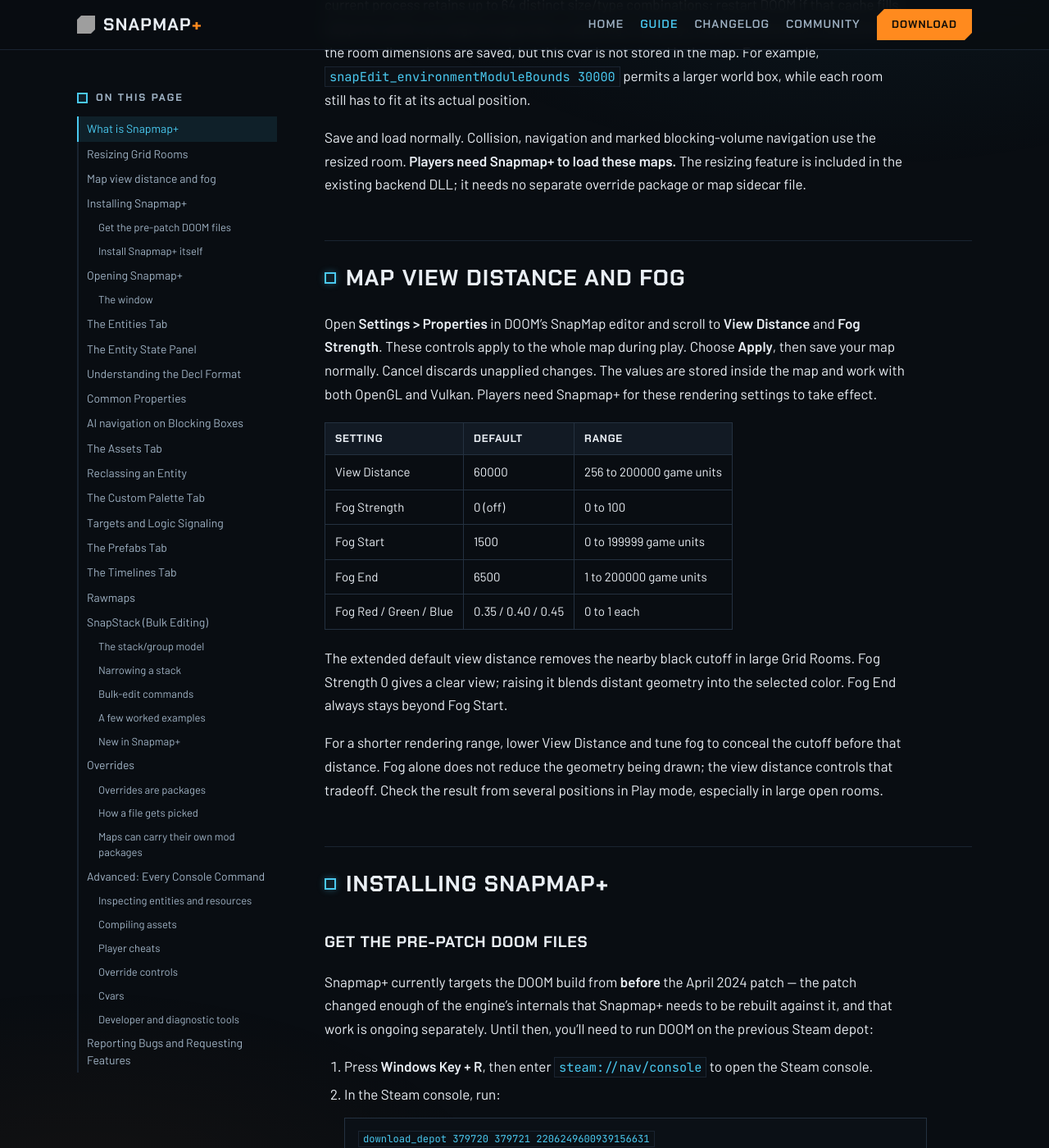
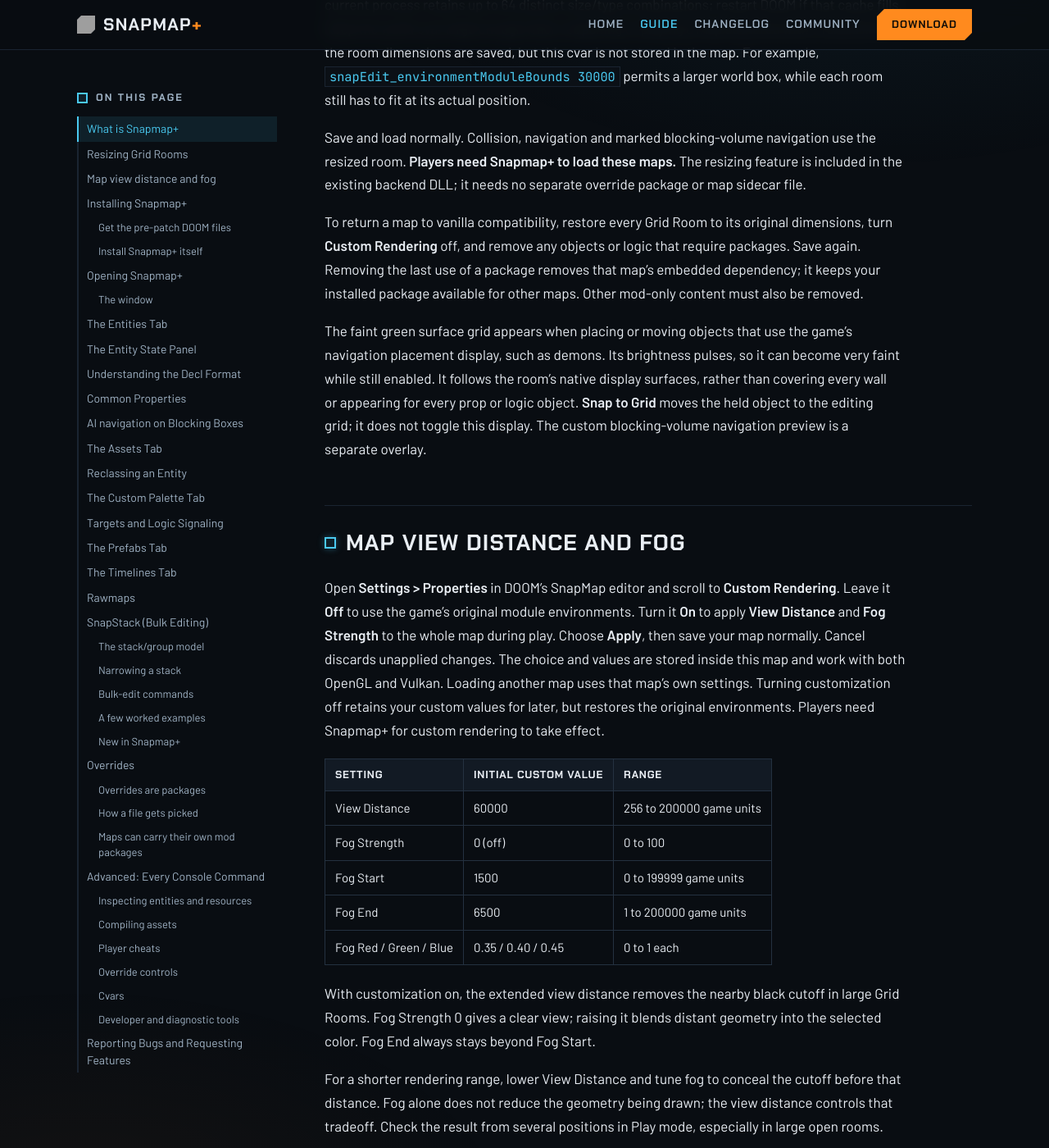
Before and after one commit to doom-snapmap/snapmap-web, a Jekyll site: the page built from site/snapmap-plus-guide.md, in a window 1280 px wide and 1400 px high, scrolled down 1862 px. Shown: the whole window at 82% size. Built offline with Jekyll 4.4.1, drawn with Linux system fonts in a browser that asks for light colours; some of the changed text lies outside the part shown; grey boxes are pictures that could not be loaded.

Commit message:
Fix Grid Room placement and restore native map defaults
Extend containment checks for tall rooms, refresh native placement surfaces after resizing, and clear stale vector input ranges without changing door and portal limits. Save rendering mode per map so native environments can be restored while preserving legacy custom settings, and document the verified return to vanilla after removing the final package dependency.

```diff
--- a/site/snapmap-plus-guide.md
+++ b/site/snapmap-plus-guide.md
@@ -42,10 +42,10 @@
 the walls after shrinking. Connected branches move to retain their doorways;
 conflicting connection loops and new overlaps can prevent an edit.
 
-| Grid Room | Minimum X / Y / Z |
-|---|---|
-| Classic | 416 / 416 / 304 |
-| Modern | 864 / 272 / 432 |
+| Grid Room | Original X / Y / Z | Minimum X / Y / Z |
+|---|---|---|
+| Classic | 2560 / 2560 / 2048 | 416 / 416 / 304 |
+| Modern | 5120 / 5120 / 3392 | 864 / 272 / 432 |
 
 Out-of-range values clamp and the panel shows the applied dimensions. The maximum
 follows the current `snapEdit_environmentModuleBounds` cvar, the room's world
@@ -63,15 +63,33 @@
 The resizing feature is included in the existing backend DLL; it needs no
 separate override package or map sidecar file.
 
+To return a map to vanilla compatibility, restore every Grid Room to its
+original dimensions, turn **Custom Rendering** off, and remove any objects or
+logic that require packages. Save again. Removing the last use of a package
+removes that map's embedded dependency; it keeps your installed package available
+for other maps. Other mod-only content must also be removed.
+
+The faint green surface grid appears when placing or moving objects that use
+the game's navigation placement display, such as demons. Its brightness pulses,
+so it can become very faint while still enabled. It follows the room's native
+display surfaces, rather than covering every wall or appearing for every prop
+or logic object. **Snap to Grid** moves the held object to the editing grid;
+it does not toggle this display. The custom blocking-volume navigation preview
+is a separate overlay.
+
 ## Map view distance and fog
 
 Open **Settings > Properties** in DOOM's SnapMap editor and scroll to
-**View Distance** and **Fog Strength**. These controls apply to the whole map during play.
+**Custom Rendering**. Leave it **Off** to use the game's original module
+environments. Turn it **On** to apply **View Distance** and **Fog Strength**
+to the whole map during play.
 Choose **Apply**, then save your map normally. Cancel discards unapplied changes.
-The values are stored inside the map and work with both OpenGL and Vulkan.
-Players need Snapmap+ for these rendering settings to take effect.
+The choice and values are stored inside this map and work with both OpenGL and
+Vulkan. Loading another map uses that map's own settings. Turning customization
+off retains your custom values for later, but restores the original environments.
+Players need Snapmap+ for custom rendering to take effect.
 
-| Setting | Default | Range |
+| Setting | Initial custom value | Range |
 |---|---|---|
 | View Distance | 60000 | 256 to 200000 game units |
 | Fog Strength | 0 (off) | 0 to 100 |
@@ -79,7 +97,7 @@
 | Fog End | 6500 | 1 to 200000 game units |
 | Fog Red / Green / Blue | 0.35 / 0.40 / 0.45 | 0 to 1 each |
 
-The extended default view distance removes the nearby black cutoff in large
+With customization on, the extended view distance removes the nearby black cutoff in large
 Grid Rooms. Fog Strength 0 gives a clear view; raising it blends distant geometry
 into the selected color. Fog End always stays beyond Fog Start.
 
@@ -87,6 +105,9 @@
 cutoff before that distance. Fog alone does not reduce the geometry being drawn;
 the view distance controls that tradeoff. Check the result from several positions
 in Play mode, especially in large open rooms.
+
+Maps saved with custom rendering by earlier releases retain those settings.
+Turn Custom Rendering off and save to restore their original environments.
 
 ## Installing Snapmap+
 
```
